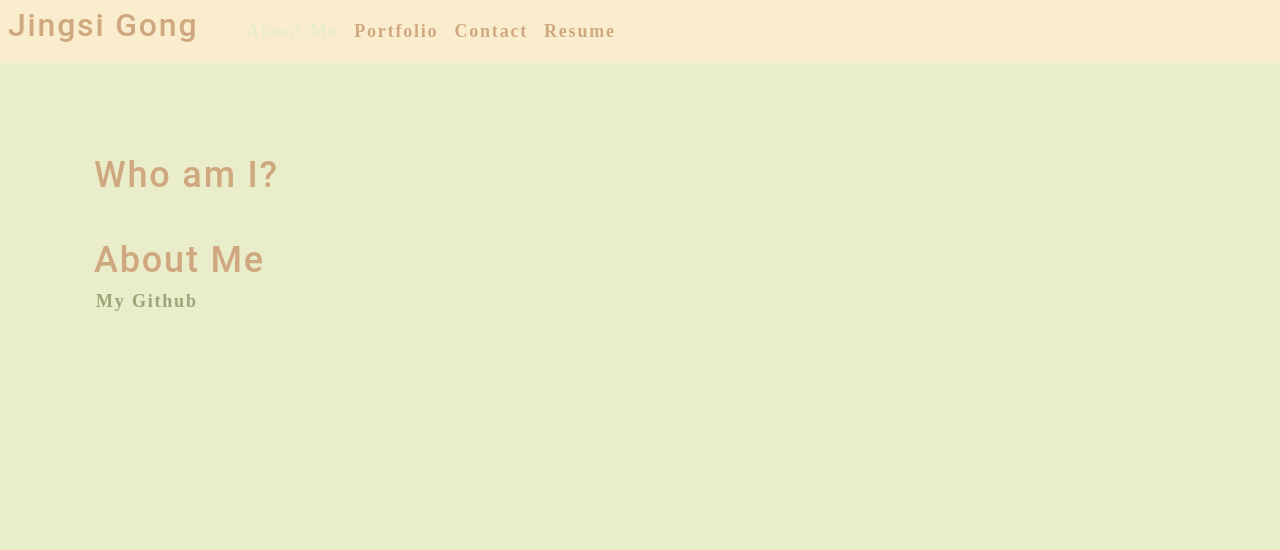
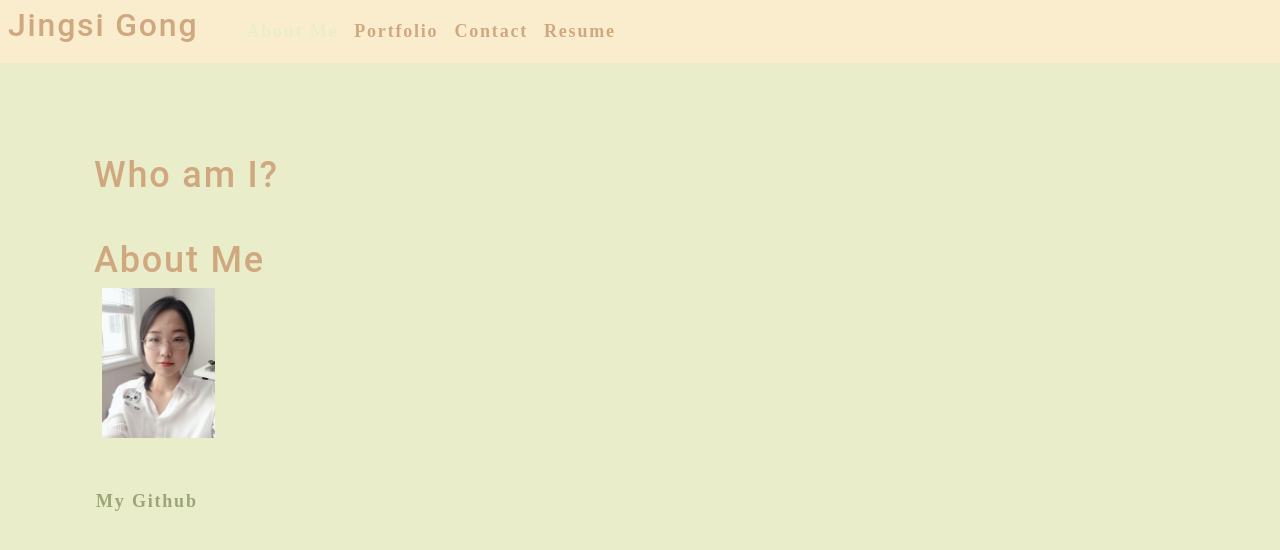
Before and after one commit to j7gong/React-Portfolio, a React (Create React App) app: page / in a window 1280 px wide. Shown: the top 550 px of the page. Built offline with nearby package versions, Linux system fonts and the light colour scheme.

Commit message:
add my photo

```diff
--- a/src/components/PhotoList/index.js
+++ b/src/components/PhotoList/index.js
@@ -43,6 +43,14 @@ const PhotoList = ({ category }) => {
           web: "https://j7gong.github.io/week3Challenge/",
           repo: "https://github.com/j7gong/week3Challenge",
           description: 'p6 description',
+        },
+
+        {
+          name: 'Photo',
+          category: 'About Me',
+          web: "",
+          repo: "",
+          description: 'p6 description',
         }
       ]);
 
@@ -59,6 +67,7 @@ const PhotoList = ({ category }) => {
                     key={image.name}
                 />
                 ))}
+
             </div>
         </div>
     )
```
Also changed, not shown: src/assets/Img/About Me/0.JPG (added).
